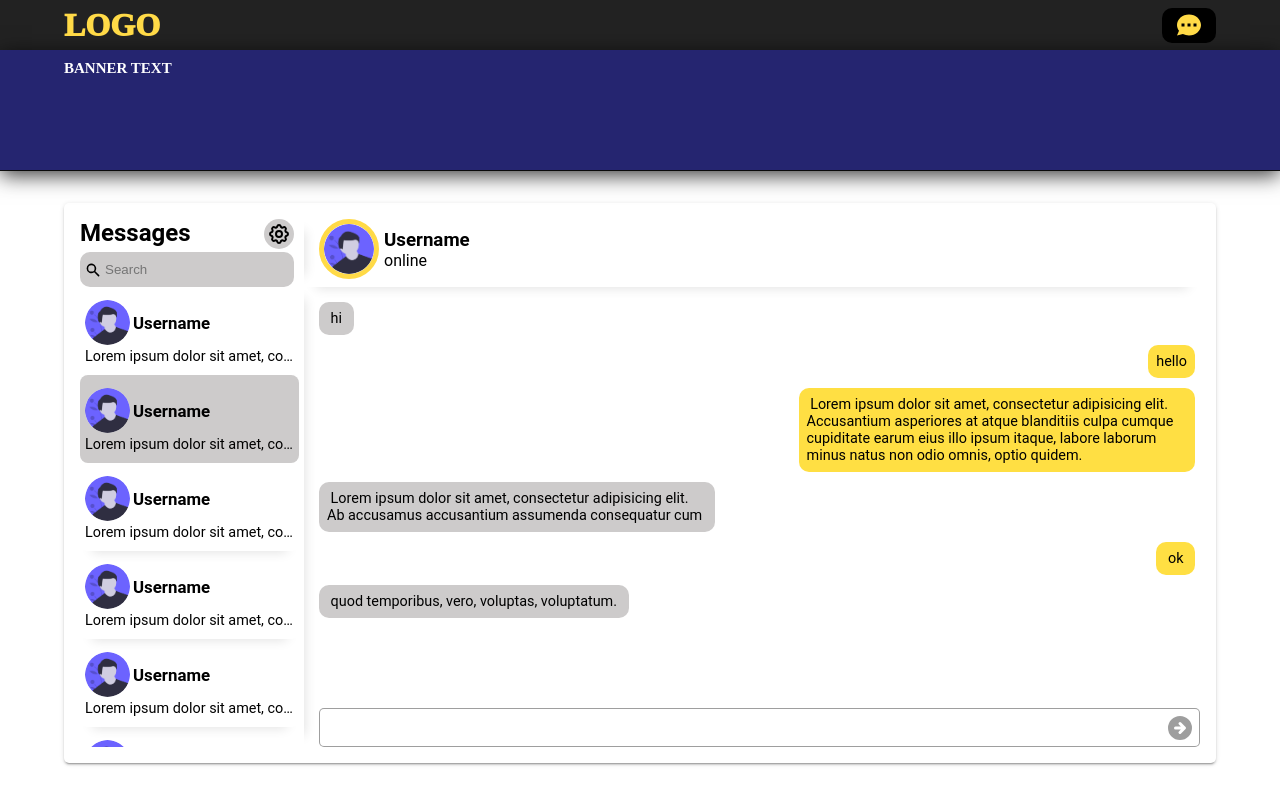
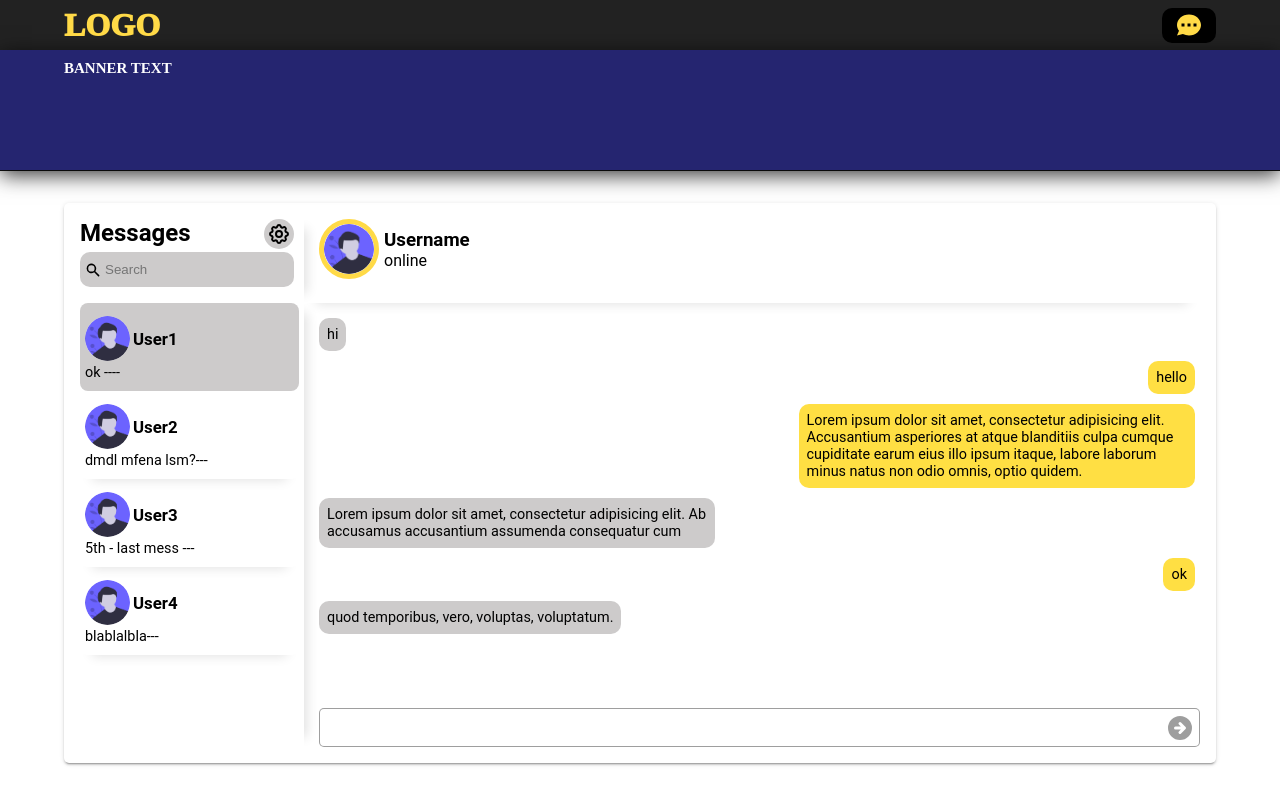
Before and after one commit to atyd3/chat, a Vue app in the folder chat/: page /chat in a window 1280 px wide. Built offline with nearby package versions, Linux system fonts and the light colour scheme.

Commit message:
added messages.json and fetching data

```diff
--- /dev/null
+++ b/chat/messages.json
@@ -0,0 +1,53 @@
+{
+  "data": [
+    {
+      "username": "User1",
+      "received":
+        {
+          "1": "Hi",
+          "2": "lorem ipsum",
+          "4": "quod temporibus, vero, voluptas, voluptatum?"
+        },
+      "sent":
+        {
+          "3": "hello",
+          "5": "ok ----"
+        }
+    },
+    {
+      "username": "User2",
+      "received":
+        {
+          "1": "dmdl mfena lsm?---"
+        },
+      "sent":
+        {}
+    },
+    {
+      "username": "User3",
+      "received":
+      {
+        "1": "1st message",
+        "2": "2nd mess",
+        "4": "4th mess"
+      },
+      "sent":
+      {
+        "3": "3th mess",
+        "5": "5th - last mess ---"
+      }
+    },
+    {
+      "username": "User4",
+      "sent":
+      {
+        "1": "hello",
+        "2": "ok"
+      },
+      "received":
+      {
+        "3": "blablalbla---"
+      }
+    }
+  ]
+}
--- a/chat/src/components/ChatSettings.vue
+++ b/chat/src/components/ChatSettings.vue
@@ -17,6 +17,7 @@
 <style lang="scss" scoped>
 .container {
   box-shadow: 0px 13px 11px -12px rgba(0, 0, 0, .12);
+  padding-bottom: 1rem;
 
   h2 {
     font-family: 'Roboto', sans-serif;
--- a/chat/src/components/chats/ChatItem.vue
+++ b/chat/src/components/chats/ChatItem.vue
@@ -2,13 +2,26 @@
   <div class="container">
     <div class="flex">
       <img src="../../assets/avatar.png" width="100" height="100">
-      <h3 class="cut">Username</h3>
+      <h3 class="cut">{{ username }}</h3>
     </div>
-    <p class="cut">Lorem ipsum dolor sit amet, consectetur adipisicing elit. Debitis laudantium nulla odit. Aliquid
-      asperiores aspernatur, dolore dolores et fugit ipsa magni nesciunt nihil quasi soluta tempore? Consequatur harum
-      pariatur repudiandae.</p>
+    <p class="cut">{{ lastMessage }}</p>
   </div>
 </template>
+
+<script>
+export default {
+  props: {
+    username: {
+      type: String,
+      required: true
+    },
+    lastMessage: {
+      type: String,
+      required: true
+    }
+  }
+}
+</script>
 
 
 <style lang="scss" scoped>
--- a/chat/src/components/chats/ChatList.vue
+++ b/chat/src/components/chats/ChatList.vue
@@ -1,20 +1,67 @@
 <template>
   <div class="chat__list">
-    <chat-item></chat-item>
-    <chat-item class="chat__item chat__item--active"></chat-item>
-    <chat-item></chat-item>
-    <chat-item></chat-item>
-    <chat-item></chat-item>
-    <chat-item></chat-item>
-    <chat-item></chat-item>
+    <chat-item
+        v-for="chat in chats"
+        :key="chat"
+        :username="chat.username"
+        :lastMessage="chat.lastMessage.value"
+        :class="{ 'chat__item--active': isActive === chat }"
+        @click="activate(chat)"
+    ></chat-item>
   </div>
 </template>
 
 <script>
 import ChatItem from "@/components/chats/ChatItem";
+import messages from './../../../messages.json';
 
 export default {
-  components: {ChatItem}
+  components: {ChatItem},
+  data() {
+    return {
+      messages: messages,
+      chats: [],
+      activeChat: null
+    }
+  },
+  methods: {
+    activate(chat) {
+      this.activeChat = chat
+      console.log(chat)
+    },
+    fetchChats() {
+      for (let data of messages.data) {
+        data.lastMessage = this.getLastMessage(data.received, data.sent);
+        this.chats.push(data);
+      }
+    },
+    getLastMessage() {
+      let lastMessage = {
+        key: 0,
+        value: ''
+      }
+      for (let i = 0; i < arguments.length; i++) {
+        Object.entries(arguments[i]).forEach(([key, value]) => {
+          if (key > lastMessage.key) {
+            lastMessage.key = key;
+            lastMessage.value = value;
+          }
+        });
+      }
+      return lastMessage
+    }
+  },
+  created() {
+    this.fetchChats();
+  },
+  computed: {
+    isActive(){
+      if (!this.activeChat){
+      return this.chats[0]
+      }
+      return this.activeChat
+    }
+  }
 }
 </script>
 
@@ -31,7 +78,6 @@ export default {
       box-shadow: none;
     }
   }
-
 }
 
 
--- a/chat/src/components/messages/BaseMessage.vue
+++ b/chat/src/components/messages/BaseMessage.vue
@@ -21,7 +21,7 @@ div {
   display: inline-block;
 }
 
-.sended {
+.sent {
   background-color: #cdcbcb;
 }
 
--- a/chat/src/components/messages/MessagesList.vue
+++ b/chat/src/components/messages/MessagesList.vue
@@ -1,8 +1,8 @@
 <template>
   <div class="messages__list">
     <div class="messages__item">
-      <base-message role="sended">
-        hi
+      <base-message role="sent">
+        <p>hi</p>
       </base-message>
     </div>
     <div class="messages__item messages__item--right">
@@ -10,24 +10,24 @@
     </div>
     <div class="messages__item messages__item--right">
       <base-message role="received">
-        Lorem ipsum dolor sit amet, consectetur adipisicing elit. Accusantium asperiores at
-        atque blanditiis culpa
-        cumque cupiditate earum eius illo ipsum itaque, labore laborum minus natus non odio omnis, optio quidem.
+        <p>Lorem ipsum dolor sit amet, consectetur adipisicing elit. Accusantium asperiores at atque blanditiis culpa
+          cumque cupiditate earum eius illo ipsum itaque, labore laborum minus natus non odio omnis, optio quidem.</p>
       </base-message>
     </div>
     <div class="messages__item">
-      <base-message role="sended">
-        Lorem ipsum dolor sit amet, consectetur adipisicing elit. Ab accusamus accusantium assumenda consequatur cum
+      <base-message role="sent">
+        <p>Lorem ipsum dolor sit amet, consectetur adipisicing elit. Ab accusamus accusantium assumenda consequatur
+          cum</p>
       </base-message>
     </div>
     <div class="messages__item messages__item--right">
       <base-message role="received">
-        ok
+        <p>ok</p>
       </base-message>
     </div>
     <div class="messages__item">
-      <base-message role="sended">
-        quod temporibus, vero, voluptas, voluptatum.
+      <base-message role="sent">
+        <p>quod temporibus, vero, voluptas, voluptatum.</p>
       </base-message>
     </div>
     <!--      Add scroll to the last message-->
@@ -38,11 +38,17 @@ import BaseMessage from "@/components/messages/BaseMessage";
 
 export default {
   components: {BaseMessage},
+  data() {
+    return {
+
+  }}
 }
 
 </script>
 
 <style lang="scss" scoped>
+@import "@/styles/_mixins.scss";
+
 
 .messages {
   &__list {
@@ -66,6 +72,10 @@ export default {
   &__item {
     max-width: 45%;
     margin: 5px 5px 5px 0;
+
+    @include respond(tab-port) {
+      max-width: 80%;
+    }
 
     &--right {
       align-self: flex-end;
--- a/chat/src/pages/ChatPage.vue
+++ b/chat/src/pages/ChatPage.vue
@@ -1,11 +1,11 @@
 <template>
   <base-card class="grid-container">
-    <chat-settings class="right-shadow"></chat-settings>
-    <chat-list class="grid-container__left right-shadow"></chat-list>
+    <chat-settings class="right-shadow left"></chat-settings>
+    <chat-list class="grid-container__left right-shadow left"></chat-list>
 
-    <user-bar></user-bar>
-    <messages-list class="messages"></messages-list>
-    <send-message class="grid-container__right"></send-message>
+    <user-bar class="right"></user-bar>
+    <messages-list class="messages right"></messages-list>
+    <send-message class="grid-container__right right"></send-message>
   </base-card>
 </template>
 <script>
@@ -22,6 +22,8 @@ export default {
 </script>
 
 <style lang="scss" scoped>
+@import "@/styles/_mixins.scss";
+
 .grid-container {
   display: grid;
   grid-template-columns: 1fr 4fr;
@@ -32,6 +34,11 @@ export default {
   margin: 2rem auto;
   width: 90%;
 
+  @include respond(phone){
+    display: flex;
+    flex-direction: column;
+  }
+
   &__right {
     grid-column: 2/3;
   }
@@ -41,7 +48,22 @@ export default {
   }
 
   .right-shadow {
-    box-shadow: 13px 0px 11px -12px rgba(0, 0, 0, .12);
+    box-shadow: 13px 0px 11px -10px rgba(0, 0, 0, .12);
+
+    @include respond(phone) {
+      box-shadow: none;
+    }
+
+  }
+
+  .left {
+
+  }
+
+  .right {
+    @include respond(phone){
+      display: none;
+    }
   }
 }
 
--- /dev/null
+++ b/chat/src/styles/_mixins.scss
@@ -0,0 +1,16 @@
+@mixin respond($breakpoint) {
+  @if $breakpoint == phone {
+    @media (max-width: 37.5em) { @content };  //600px
+  }
+  @if $breakpoint == tab-port {
+    @media (max-width: 56.25em) { @content }; //900px
+  }
+  @if $breakpoint == tab-land {
+    @media (max-width: 75em) { @content }; //1200px
+  }
+  @if $breakpoint == big-desktop {
+    @media (min-width: 112.5em) { @content }; //1800px
+  }
+}
+
+//@import "@/styles/_mixins.scss";
```
